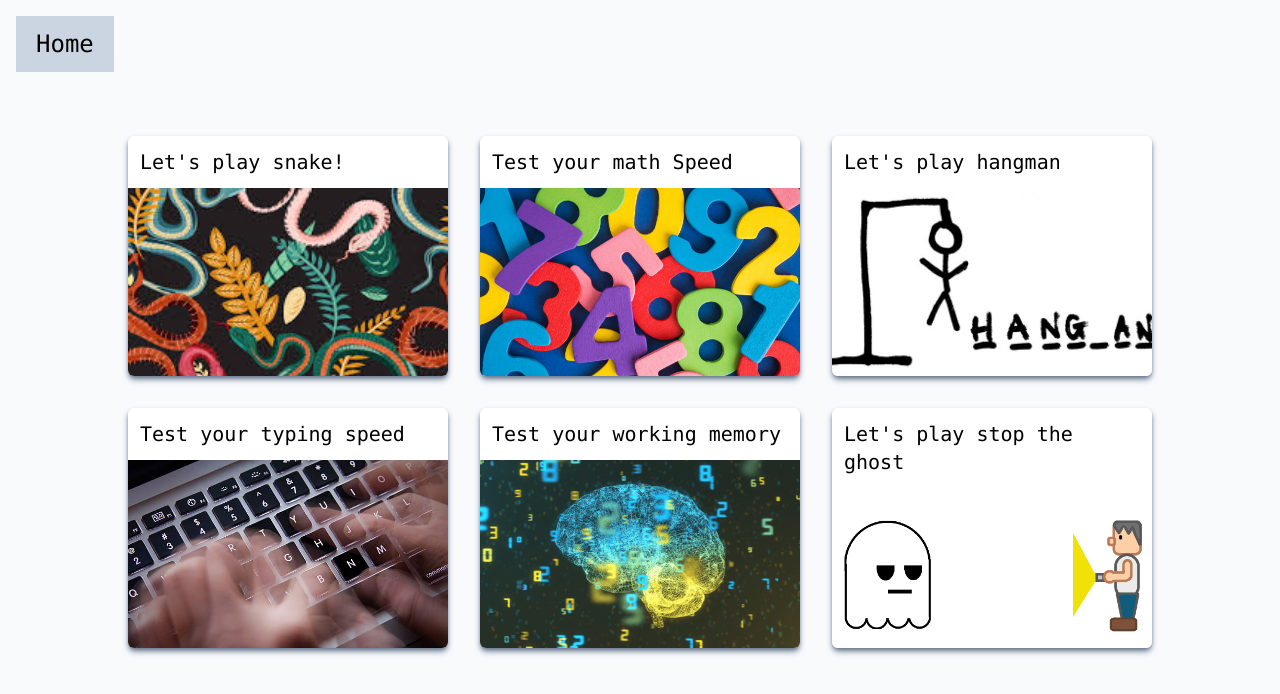
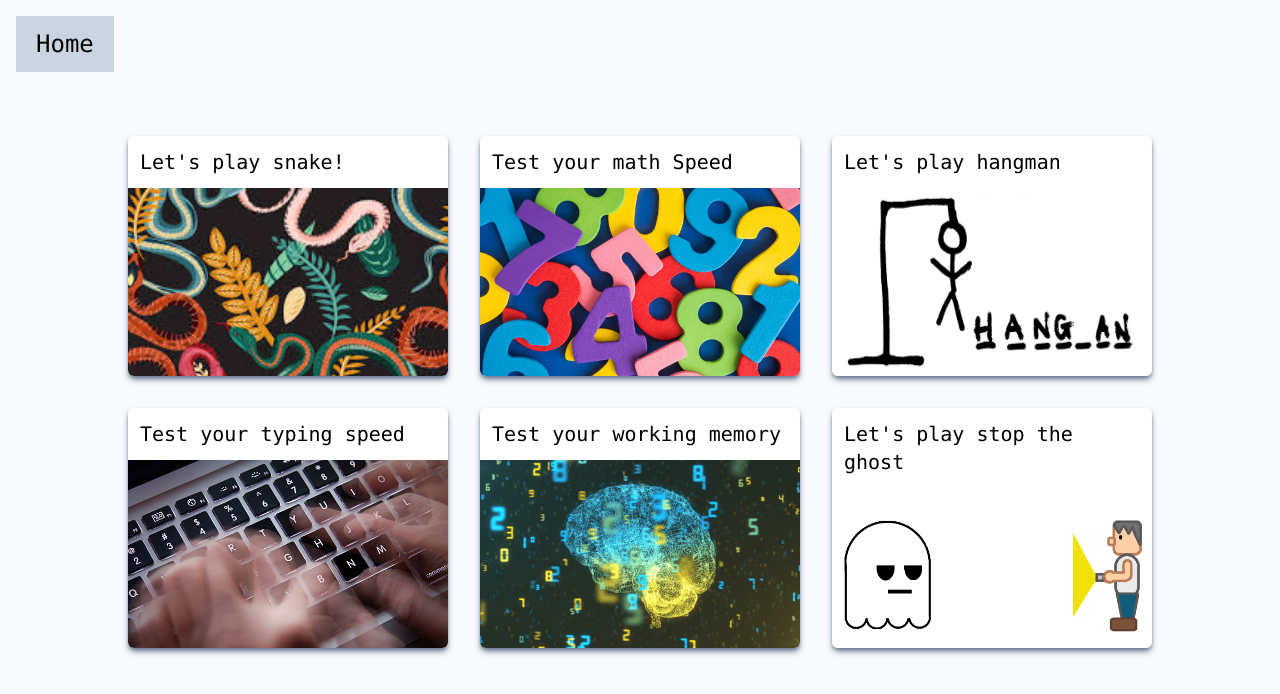
Before and after one commit to ashley-cao-0/simple-games, a React (Vite) app: page / in a window 1280 px wide. Shown: the top 694 px of the page. Built offline with nearby package versions, Linux system fonts and the light colour scheme.

Commit message:
minor change

```diff
--- a/src/components/Card.jsx
+++ b/src/components/Card.jsx
@@ -7,7 +7,7 @@ const Card = ({content}) => {
     <Link to= {route}>
       <div className=" flex flex-col w-80 h-60 hover:shadow-2xl transition-all duration-150 shadow-md shadow-slate-500 bg-white rounded-md overflow-hidden">
         <h1 className=" text-xl p-3"> {description} </h1>
-        <img src= {img} className=" flex-grow object-cover"/>
+        <img src= {img} className=" flex-grow"/>
       </div>
      </Link>
    );
```
